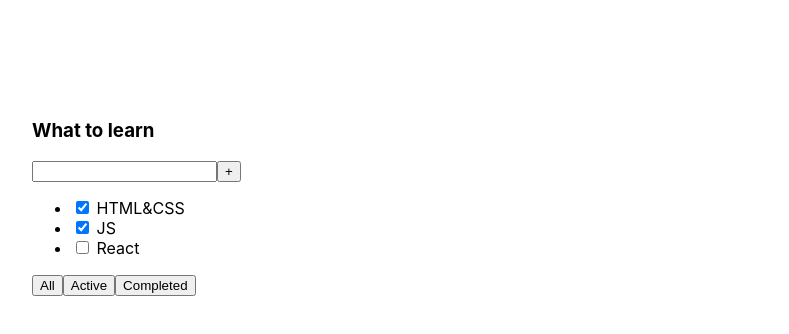
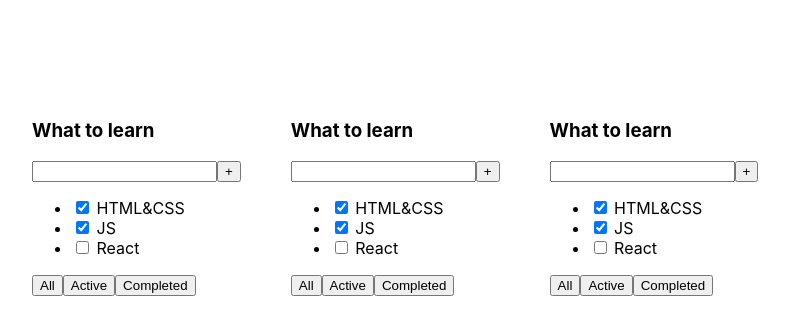
Before and after one commit to umedjankabiri/todolist, a React (Vite) app: page / in a window 1280 px wide. Shown: the top 334 px of the page, without its empty margins (68-857 px from the left). Built offline with nearby package versions, Linux system fonts and the light colour scheme.

Commit message:
added Todolist component to App

```diff
--- a/src/App.tsx
+++ b/src/App.tsx
@@ -1,25 +1,12 @@
+import { Todolist } from 'common/components/Todolist/Todolist';
 import './App.css'
 
 function App() {
   return (
       <div className="App">
-        <div>
-          <h3>What to learn</h3>
-          <div>
-            <input/>
-            <button>+</button>
-          </div>
-          <ul>
-            <li><input type="checkbox" checked={true}/> <span>HTML&CSS</span></li>
-            <li><input type="checkbox" checked={true}/> <span>JS</span></li>
-            <li><input type="checkbox" checked={false}/> <span>React</span></li>
-          </ul>
-          <div>
-            <button>All</button>
-            <button>Active</button>
-            <button>Completed</button>
-          </div>
-        </div>
+        <Todolist/>
+        <Todolist/>
+        <Todolist/>
       </div>
   );
 }
```
